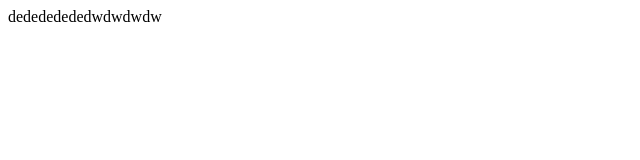
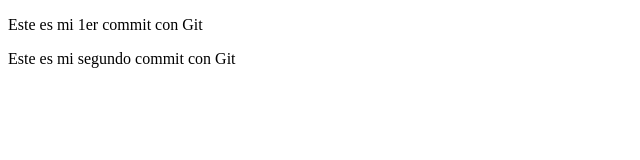
Before and after one commit to suarezKevin/mycs_remote, a plain HTML site: page index.html in a window 1280 px wide. Shown: the whole page, without its empty margins (0-640 px from the left). Drawn offline with Linux system fonts and the light colour scheme.

```diff
--- a/index.html
+++ b/index.html
@@ -9,7 +9,8 @@
 </head>
 
 <body>
-    dedededededwdwdwdw
+    <p>Este es mi 1er commit con Git</p>
+    <p>Este es mi segundo commit con Git</p>
 </body>
 
 </html>
```
Also changed, not shown: 1 other file.
